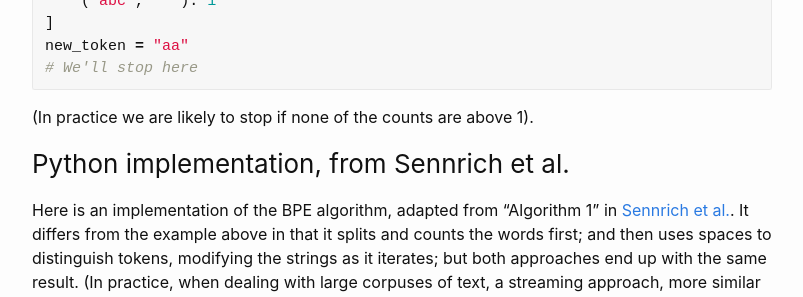
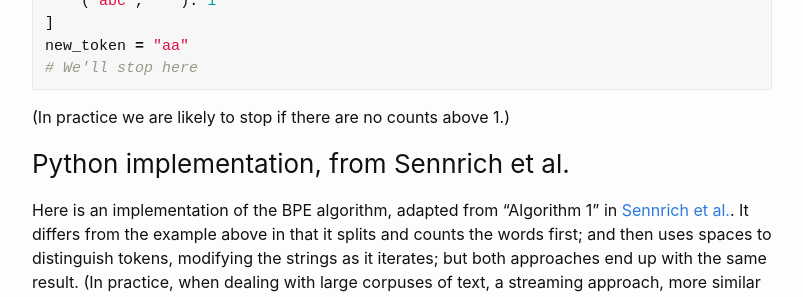
Before and after one commit to sradc/sradc.github.io, a Jekyll site: the page built from _posts/2023-07-02-bpe.md, in a window 1280 px wide and 900 px high, scrolled down 1590 px. Shown: the part 153-450 px from the top of the window, without its empty margins (238-1041 px from the left). Built offline with Jekyll 4.4.1, drawn with Linux system fonts in a browser that asks for light colours; comment, search, counter and statistics services are not loaded.

Commit message:
small edits

````diff
--- a/_posts/2023-07-02-bpe.md
+++ b/_posts/2023-07-02-bpe.md
@@ -86,8 +86,7 @@ new_token = "aa"
 # We'll stop here
 ```
 
-(In practice we are likely to stop if none of the counts are above 1).
-
+(In practice we are likely to stop if there are no counts above 1.)
 
 ### Python implementation, from Sennrich et al.
 
````
